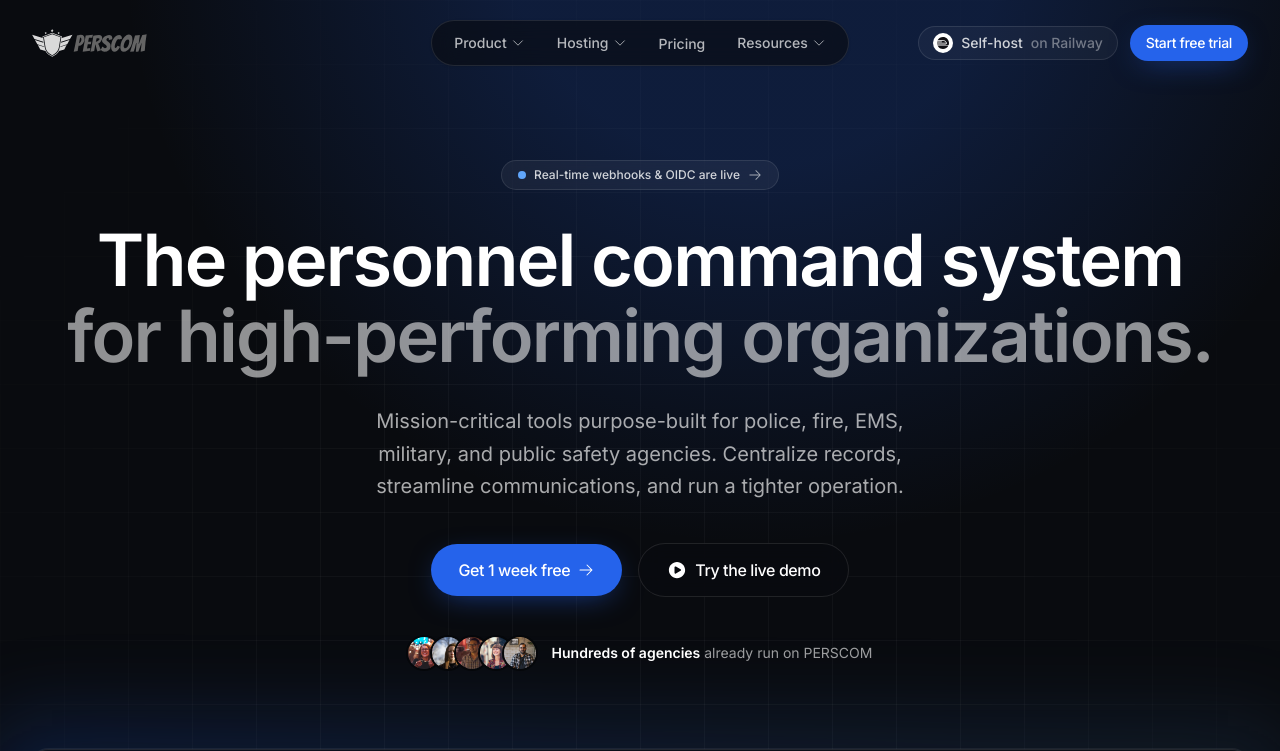
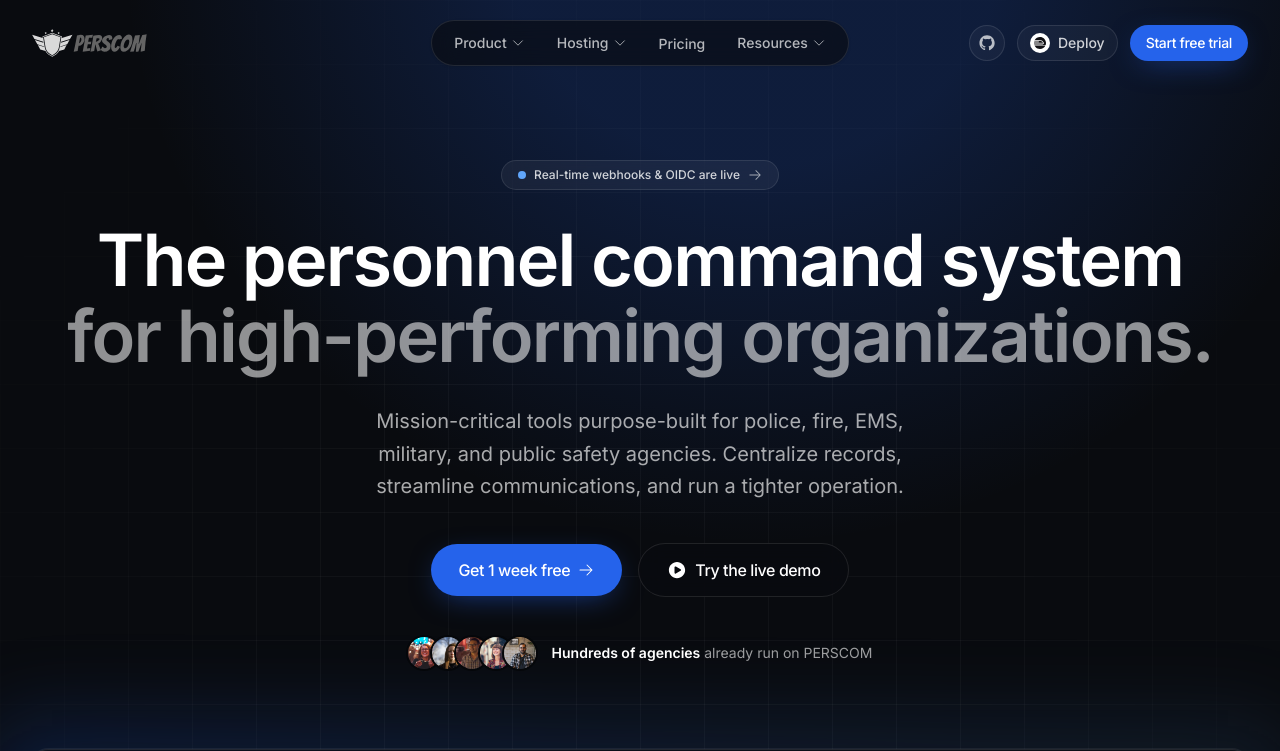
Before and after one commit to deschutesdesigngroupllc/perscom-frontend, a Next.js app: page / in a window 1280 px wide. Shown: the top 751 px of the page. Built offline with nearby package versions, Linux system fonts and the light colour scheme.

Commit message:
Final initial launch review

```diff
--- a/components/layout/footer.tsx
+++ b/components/layout/footer.tsx
@@ -1,6 +1,8 @@
+import Image from 'next/image'
 import Link from 'next/link'
 import { Container } from '../ui/container'
 import { Logo } from '../ui/logo'
+import { Button } from '../ui/button'
 import { links } from '@/lib/links'
 
 const sections = [
@@ -31,8 +33,6 @@ const sections = [
       { name: 'API reference', href: links.apiDocs, external: true },
       { name: 'Live demo', href: links.demo, external: true },
       { name: 'FAQ', href: '/#faq' },
-      { name: 'Slack community', href: links.slack, external: true },
-      { name: 'GitHub', href: links.github, external: true },
     ],
   },
   {
@@ -57,9 +57,27 @@ export function Footer() {
         <div className="grid grid-cols-2 gap-10 lg:grid-cols-6">
           <div className="col-span-2">
             <Logo />
-            <p className="mt-5 max-w-xs text-sm text-white/60">
-              Personnel management built for the people running mission-critical operations.
+            <p className="mt-5 max-w-xs text-sm leading-relaxed text-white/60">
+              The personnel command system for police, fire, EMS, military, and public safety
+              organizations.
             </p>
+            <div className="mt-6 flex flex-wrap items-center gap-3">
+              <Button href={links.register} size="sm">
+                Start free trial
+              </Button>
+              <Button href={links.railway} variant="secondary" size="sm">
+                <span className="grid h-4 w-4 flex-none place-items-center rounded-full bg-white">
+                  <Image
+                    src="/railway-logo.svg"
+                    alt=""
+                    width={10}
+                    height={10}
+                    className="h-2.5 w-2.5"
+                  />
+                </span>
+                Self-host
+              </Button>
+            </div>
           </div>
           {sections.map((s) => (
             <div key={s.title}>
@@ -94,6 +112,34 @@ export function Footer() {
           <p className="text-xs text-white/40">
             &copy; {new Date().getFullYear()} Deschutes Design Group LLC. All rights reserved.
           </p>
+          <div className="flex items-center gap-2">
+            <a
+              href={links.slack}
+              target="_blank"
+              rel="noreferrer"
+              aria-label="Join the Slack community"
+              className="inline-flex h-8 w-8 items-center justify-center rounded-full border border-white/10 text-white/60 transition hover:border-white/20 hover:bg-white/5 hover:text-white"
+            >
+              <svg viewBox="0 0 24 24" aria-hidden className="h-4 w-4" fill="currentColor">
+                <path d="M5 15a2 2 0 1 1-2-2h2v2zm1 0a2 2 0 1 1 4 0v5a2 2 0 1 1-4 0v-5zm2-8a2 2 0 1 1 2-2v2H8zm0 1a2 2 0 1 1 0 4H3a2 2 0 1 1 0-4h5zm8 2a2 2 0 1 1 2 2h-2v-2zm-1 0a2 2 0 1 1-4 0V5a2 2 0 1 1 4 0v5zm-2 8a2 2 0 1 1-2 2v-2h2zm0-1a2 2 0 1 1 0-4h5a2 2 0 1 1 0 4h-5z" />
+              </svg>
+            </a>
+            <a
+              href={links.github}
+              target="_blank"
+              rel="noreferrer"
+              aria-label="GitHub"
+              className="inline-flex h-8 w-8 items-center justify-center rounded-full border border-white/10 text-white/60 transition hover:border-white/20 hover:bg-white/5 hover:text-white"
+            >
+              <svg viewBox="0 0 24 24" aria-hidden className="h-4 w-4" fill="currentColor">
+                <path
+                  fillRule="evenodd"
+                  clipRule="evenodd"
+                  d="M12 2C6.477 2 2 6.485 2 12.017c0 4.425 2.865 8.18 6.839 9.504.5.092.682-.217.682-.483 0-.237-.009-.868-.014-1.703-2.782.605-3.369-1.343-3.369-1.343-.454-1.158-1.11-1.466-1.11-1.466-.908-.62.069-.608.069-.608 1.003.07 1.531 1.032 1.531 1.032.892 1.53 2.341 1.088 2.91.832.092-.647.35-1.088.636-1.338-2.22-.253-4.555-1.113-4.555-4.951 0-1.093.39-1.988 1.029-2.688-.103-.253-.446-1.272.098-2.65 0 0 .84-.27 2.75 1.026A9.564 9.564 0 0 1 12 6.844c.85.004 1.705.115 2.504.337 1.909-1.296 2.747-1.027 2.747-1.027.546 1.379.202 2.398.1 2.651.64.7 1.028 1.595 1.028 2.688 0 3.847-2.339 4.695-4.566 4.943.359.31.678.92.678 1.855 0 1.338-.012 2.419-.012 2.747 0 .268.18.58.688.481A10.02 10.02 0 0 0 22 12.017C22 6.485 17.522 2 12 2Z"
+                />
+              </svg>
+            </a>
+          </div>
         </div>
       </Container>
       <div
--- a/components/layout/header.tsx
+++ b/components/layout/header.tsx
@@ -359,25 +359,33 @@ export function Header() {
 
           <div className="hidden items-center gap-3 justify-self-end lg:flex">
             <a
+              href={links.github}
+              target="_blank"
+              rel="noreferrer"
+              aria-label="View PERSCOM on GitHub"
+              title="View on GitHub"
+              className="inline-flex h-9 w-9 items-center justify-center rounded-full border border-white/10 bg-white/[0.04] text-white/70 transition hover:border-white/20 hover:bg-white/[0.08] hover:text-white"
+            >
+              <svg viewBox="0 0 24 24" fill="currentColor" className="h-4 w-4" aria-hidden>
+                <path
+                  fillRule="evenodd"
+                  clipRule="evenodd"
+                  d="M12 .5C5.73.5.67 5.59.67 11.86c0 5.02 3.24 9.27 7.74 10.77.57.11.78-.25.78-.55 0-.27-.01-1.16-.02-2.1-3.15.69-3.82-1.34-3.82-1.34-.51-1.31-1.26-1.66-1.26-1.66-1.03-.71.08-.69.08-.69 1.14.08 1.74 1.18 1.74 1.18 1.01 1.74 2.66 1.24 3.31.95.1-.74.4-1.24.72-1.53-2.51-.29-5.16-1.27-5.16-5.65 0-1.25.45-2.27 1.18-3.07-.12-.29-.51-1.46.11-3.04 0 0 .96-.31 3.15 1.17a10.9 10.9 0 0 1 2.87-.39c.97 0 1.95.13 2.87.39 2.19-1.48 3.15-1.17 3.15-1.17.62 1.58.23 2.75.11 3.04.73.8 1.18 1.82 1.18 3.07 0 4.39-2.66 5.36-5.19 5.64.41.36.78 1.07.78 2.16 0 1.56-.01 2.81-.01 3.19 0 .31.2.67.79.55 4.49-1.5 7.73-5.75 7.73-10.77C23.33 5.59 18.27.5 12 .5Z"
+                />
+              </svg>
+            </a>
+            <a
               href={links.railway}
               target="_blank"
               rel="noreferrer"
-              className="group inline-flex items-center gap-2 rounded-full border border-white/10 bg-white/[0.04] px-3.5 py-1.5 text-sm font-medium text-white/80 transition hover:border-white/20 hover:bg-white/[0.08] hover:text-white"
-              title="Deploy your own instance on Railway"
+              aria-label="Deploy your own instance on Railway"
+              title="Self-host on Railway"
+              className="inline-flex h-9 items-center gap-2 rounded-full border border-white/10 bg-white/[0.04] px-3 text-sm font-medium whitespace-nowrap text-white/80 transition hover:border-white/20 hover:bg-white/[0.08] hover:text-white"
             >
               <span className="grid h-5 w-5 flex-none place-items-center rounded-full bg-white">
-                <Image
-                  src="/railway-logo.svg"
-                  alt=""
-                  width={12}
-                  height={12}
-                  className="h-3 w-3"
-                />
+                <Image src="/railway-logo.svg" alt="" width={12} height={12} className="h-3 w-3" />
               </span>
-              Self-host
-              <span className="hidden text-white/40 group-hover:text-white/60 xl:inline">
-                on Railway
-              </span>
+              Deploy
             </a>
             <Button href={links.register} size="sm">
               Start free trial
@@ -458,10 +466,25 @@ export function Header() {
                     )
                   })}
                 </ul>
-                <div className="mt-2 border-t border-white/10 pt-3">
-                  <Button href={links.register} className="w-full">
+                <div className="mt-2 flex items-center gap-2 border-t border-white/10 pt-3">
+                  <Button href={links.register} className="flex-1">
                     Start free trial
                   </Button>
+                  <a
+                    href={links.github}
+                    target="_blank"
+                    rel="noreferrer"
+                    aria-label="View PERSCOM on GitHub"
+                    className="inline-flex h-10 w-10 flex-none items-center justify-center rounded-full border border-white/10 bg-white/[0.04] text-white/80 transition hover:border-white/20 hover:bg-white/[0.08] hover:text-white"
+                  >
+                    <svg viewBox="0 0 24 24" fill="currentColor" className="h-4 w-4" aria-hidden>
+                      <path
+                        fillRule="evenodd"
+                        clipRule="evenodd"
+                        d="M12 .5C5.73.5.67 5.59.67 11.86c0 5.02 3.24 9.27 7.74 10.77.57.11.78-.25.78-.55 0-.27-.01-1.16-.02-2.1-3.15.69-3.82-1.34-3.82-1.34-.51-1.31-1.26-1.66-1.26-1.66-1.03-.71.08-.69.08-.69 1.14.08 1.74 1.18 1.74 1.18 1.01 1.74 2.66 1.24 3.31.95.1-.74.4-1.24.72-1.53-2.51-.29-5.16-1.27-5.16-5.65 0-1.25.45-2.27 1.18-3.07-.12-.29-.51-1.46.11-3.04 0 0 .96-.31 3.15 1.17a10.9 10.9 0 0 1 2.87-.39c.97 0 1.95.13 2.87.39 2.19-1.48 3.15-1.17 3.15-1.17.62 1.58.23 2.75.11 3.04.73.8 1.18 1.82 1.18 3.07 0 4.39-2.66 5.36-5.19 5.64.41.36.78 1.07.78 2.16 0 1.56-.01 2.81-.01 3.19 0 .31.2.67.79.55 4.49-1.5 7.73-5.75 7.73-10.77C23.33 5.59 18.27.5 12 .5Z"
+                      />
+                    </svg>
+                  </a>
                 </div>
               </PopoverPanel>
             </Transition>
--- a/components/sections/self-host.tsx
+++ b/components/sections/self-host.tsx
@@ -91,7 +91,7 @@ export function SelfHost() {
               />
             </a>
             <a
-              href={links.repo}
+              href={links.github}
               target="_blank"
               rel="noreferrer"
               className="inline-flex items-center gap-2 rounded-full border border-white/10 bg-white/[0.04] px-5 py-2.5 text-sm font-medium text-white/80 transition hover:border-white/20 hover:bg-white/[0.08] hover:text-white"
--- a/lib/links.ts
+++ b/lib/links.ts
@@ -5,8 +5,7 @@ export const links = {
   docs: 'https://docs.perscom.io',
   apiDocs: 'https://docs.perscom.io/api-reference/introduction',
   slack: 'https://perscom.io/slack',
-  github: 'https://github.com/deschutesdesigngroupllc',
-  repo: 'https://github.com/deschutesdesigngroupllc/perscom-app',
+  github: 'https://github.com/deschutesdesigngroupllc/perscom-app',
   railway:
     'https://railway.com/deploy/perscom?referralCode=O-oe8s&utm_medium=integration&utm_source=template&utm_campaign=generic',
   railwayDocs: 'https://github.com/deschutesdesigngroupllc/perscom-app/blob/main/docs/RAILWAY.md',
```
